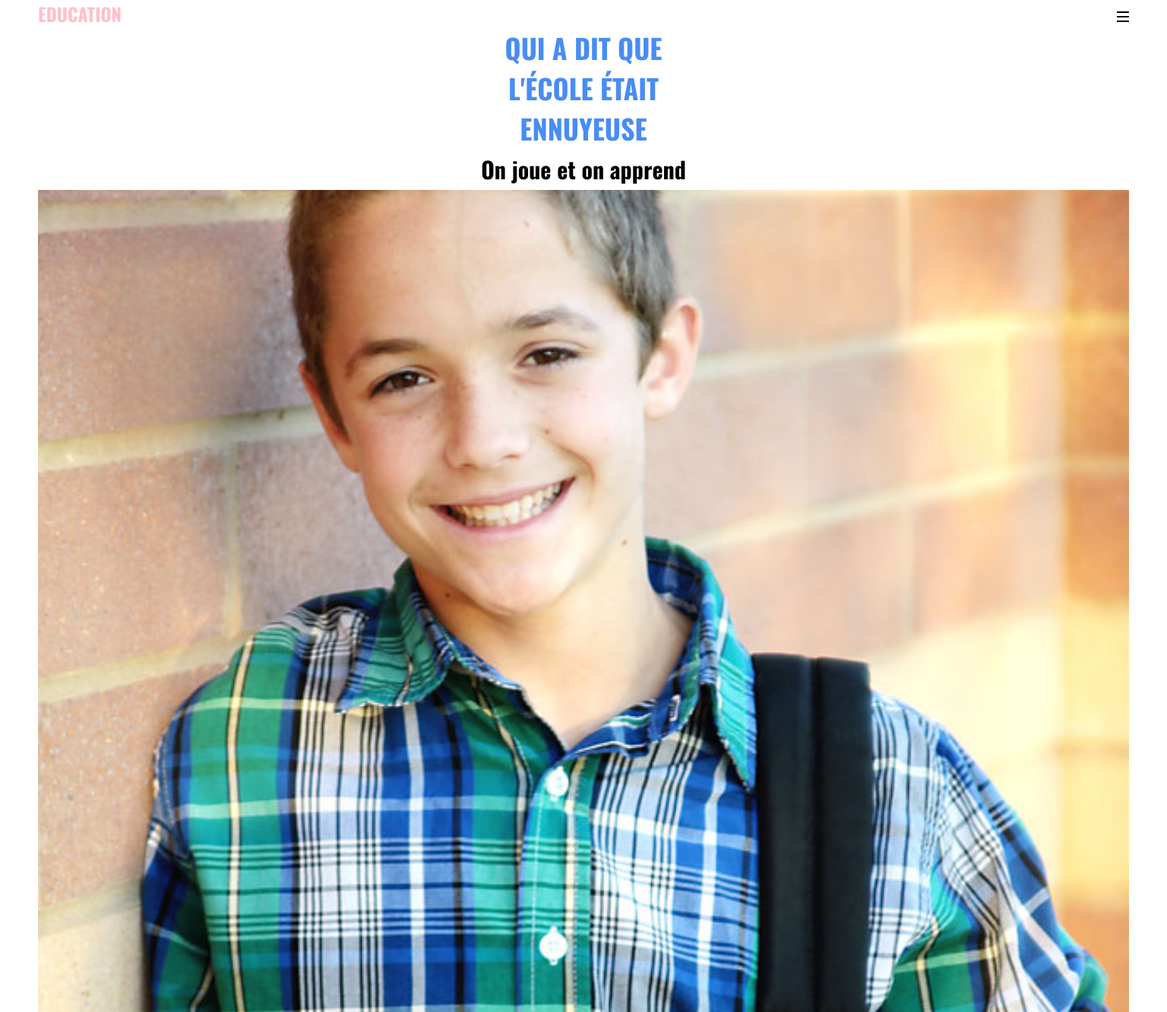
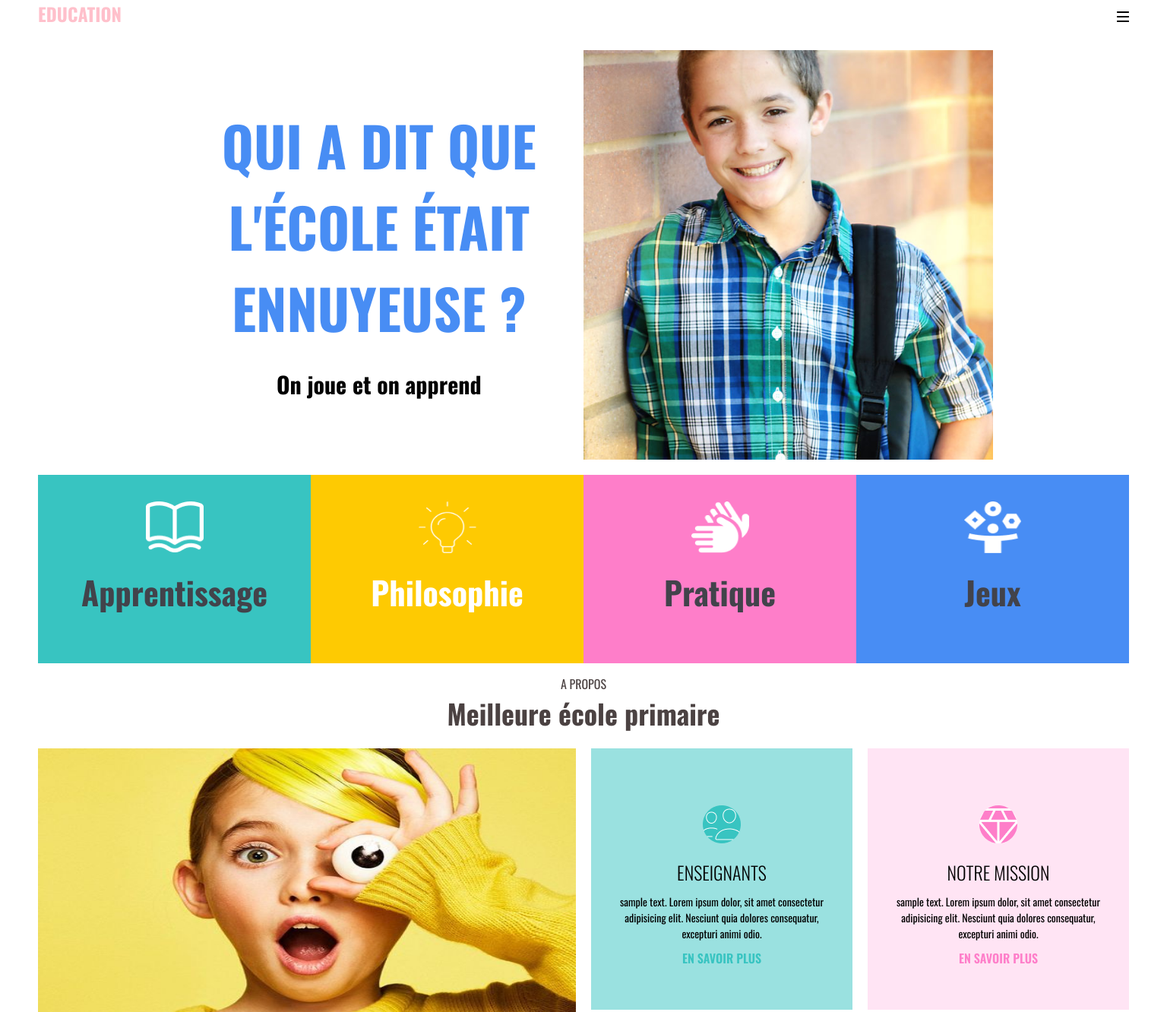
Before and after one commit to HeliasTouati/exercice-education, a plain HTML site: page index.html in a window 1536 px wide. Shown: the top 1332 px of the page at 76% size. Drawn offline with nearby package versions, Linux system fonts and the light colour scheme.

Commit message:
education suite

```diff
--- a/css/styles.css
+++ b/css/styles.css
@@ -1,12 +1,15 @@
 body {
     font-family: "Oswald", serif;
-    font-optical-sizing: auto;
-    font-weight: weight;
-    font-style: normal;
-    margin-inline: 50px;
 }
 
 header {
+    margin-bottom: 30px;
+    padding-inline: 50px;
+
+    div {
+        display: none;
+    }
+
     display: flex;
     justify-content: space-between;
 
@@ -24,20 +27,20 @@ header {
 }
 
 main {
-    display: flex;
-    flex-direction: column;
-    justify-content: center;
-    align-items: center;
     text-align: center;
+
+
+    .hero {
+        div {
+            margin-inline: 50px;
 
             h1 {
                 color: #488df4;
                 font-size: 36px;
                 font-weight: 700;
-        width: 302px;
-        margin-inline: 50px;
                 text-transform: uppercase;
                 text-align: center;
+            }
         }
 
         h2 {
@@ -47,24 +50,21 @@ main {
             margin: 5px;
         }
 
-    img:first-of-type {
+        .kids {
             width: 100%;
             aspect-ratio: 1 / 1;
             object-fit: cover;
-
+        }
     }
 
-    .presentation {
+
+
     article {
-            width: 100vw;
         height: 248px;
-            display: flex;
-            flex-direction: column;
-            justify-content: center;
-            align-items: center;
         text-align: center;
         font-size: 36px;
         font-weight: 700;
+        padding: 15px;
 
         img {
             width: 76px;
@@ -98,7 +98,7 @@ main {
 .propos {
     margin-top: 15px;
     margin-bottom: 15px;
-        color: #42434b;
+    color: #4b4242;
 
     >p,
     h3 {
@@ -116,8 +116,10 @@ main {
     }
 
     >img {
+        width: 100%;
         height: 425px;
         margin-bottom: 15px;
+        aspect-ratio: 1 / 1;
     }
 
     article {
@@ -170,27 +172,17 @@ main {
         }
     }
 
-        .capuche {
+    .capuche,
+    .pastel {
         width: 100%;
-            height: 261px;
-            aspect-ratio: 1 / 1;
+        height: 309px;
+    }
 }
 
-        .pastel {
-            width: 100%;
-            height: 275px;
-            aspect-ratio: 1 / 1;
-        }
-    }
-}
 
 footer {
     font-family: "Kumbh Sans", serif;
     background-color: #333;
-    width: 100vw;
-    margin-left: -50px;
-    margin-right: -50px;
-    height: 94px;
     display: flex;
     justify-content: center;
     align-items: center;
@@ -198,9 +190,158 @@ footer {
     font-size: 12px;
     font-weight: 400;
     gap: 5px;
+
     a {
         text-decoration: none;
         color: white;
     }
+}
+
+/***************navbar open****************/
+/* .open{
+    display: flex;
+    flex-direction: column;
+    background-color: #333;
+    position: fixed;
+    top: 0;
+    left: 0;
+    width: 65%;
+    height: 100%;
+    z-index: 1000;
+    text-align: center;
+    button{
+        border: none;
+        background-color: #333;
+        color: #ffffff;
+        text-align: end;
+        margin-right: 15px;
+        margin-top: 10px;
+    }
+
+    nav{
+        a{
+            color: white;
+            font-family: "Kumbh Sans";
+            font-size: 20px;
+            font-weight: 400;
+        }
+    }
+
+    ul{
+        list-style: none;
+        li{
+            font-family: "Kumbh Sans";
+            margin-bottom: 15px;
+            color: #ffffff;
+        }
+    }
+}
+.overlay{
+    display: flex;
+    position: fixed;
+    width: 100%;
+    height: 100%;
+    background: rgba(0, 0, 0, 0.75);
+    z-index: 999;
+} */
+
+/********Tablette********/
+
+@media (min-width: 768px) {
+
+    .hero {
+        margin-inline: 50px;
+        display: grid;
+        grid-template-columns: 1fr 1fr;
+
+        .one {
+            grid-column: 1 / 2;
+            display: flex;
+            flex-direction: column;
+            justify-content: center;
+            gap: 20px;
+        }
+
+        .two {
+            margin: 0;
+        }
+    }
+
+    .propos {
+        display: grid;
+        grid-template-columns: 1fr 1fr;
+        gap: 20px;
+        margin-bottom: 20px;
+        margin-inline: 50px;
+
+        .row1 {
+            grid-column: 1 / 3;
+            grid-row: 1 / 2;
+        }
+
+        img:first-of-type {
+            grid-column: 1 / 3;
+            grid-row: 2 / 4;
+            height: max-content;
+        }
+    }
+}
+
+@media(min-width:1440px) {
+    .hero {
+        grid-template-columns: repeat(8, 1fr);
+        grid-row-gap: 20px;
+
+        .one {
+            grid-column: 2 / 5;
+            h1{
+                font-size: 72px;
+            }
+        }
+
+        .two {
+            grid-column: 5 / 8;
+        }
+
+
+        article {
+            grid-row: 2;
+        }
+
+        .Apprentissage {
+            grid-column: 1 / 3;
 
         }
+
+        .Philosophie {
+            grid-column: 3 /5;
+        }
+
+        .Pratique {
+            grid-column: 5 / 7;
+        }
+
+        .Jeux {
+            grid-column: 7 / -1;
+        }
+
+
+    }
+
+    .propos{
+        grid-template-columns: repeat(4, 1fr);
+        grid-template-rows: auto repeat(2, 1fr);
+        box-sizing: border-box;
+        .row1{
+            grid-area: 1 / 1 / 2 / -1;
+        }
+
+        >img{
+            margin-bottom: 0;
+        }
+
+        .enseignants, .mission, .capuche, .pastel{
+            height: 100%;
+        }
+    }
+}
--- a/index.html
+++ b/index.html
@@ -9,8 +9,12 @@
     <link rel="stylesheet" href="css/reset.css">
     <link rel="preconnect" href="https://fonts.googleapis.com">
     <link rel="preconnect" href="https://fonts.gstatic.com" crossorigin>
-    <link href="https://fonts.googleapis.com/css2?family=Montserrat:ital,wght@0,100..900;1,100..900&family=Oswald:wght@200..700&family=Roboto:ital,wght@0,100..900;1,100..900&display=swap" rel="stylesheet">
-    <link href="https://fonts.googleapis.com/css2?family=Kumbh+Sans:wght@100..900&family=Montserrat:ital,wght@0,100..900;1,100..900&family=Oswald:wght@200..700&family=Roboto:ital,wght@0,100..900;1,100..900&display=swap" rel="stylesheet">
+    <link
+        href="https://fonts.googleapis.com/css2?family=Montserrat:ital,wght@0,100..900;1,100..900&family=Oswald:wght@200..700&family=Roboto:ital,wght@0,100..900;1,100..900&display=swap"
+        rel="stylesheet">
+    <link
+        href="https://fonts.googleapis.com/css2?family=Kumbh+Sans:wght@100..900&family=Montserrat:ital,wght@0,100..900;1,100..900&family=Oswald:wght@200..700&family=Roboto:ital,wght@0,100..900;1,100..900&display=swap"
+        rel="stylesheet">
 </head>
 
 <body>
@@ -19,13 +23,30 @@
         <button class="menu-toggle" aria-label="toggle navigation">
             <a href="#"><img src="image/icon/Vector.png" alt="bouton burger"></a>
         </button>
+
+        <div class="open">
+            <button class="close" aria-label="close navigation">X</button>
+            <nav>
+                <ul>
+                    <li><a href="#top"> Accueil</a></li>
+                    <li><a href="#propos">A propos</a></li>
+                    <li><a href="#"> Contact</a></li>
+                </ul>
+            </nav>
+        </div>
+        <div class="overlay"></div>
+
     </header>
     <main>
-        <h1>qui a dit que l'école était ennuyeuse</h1>
+        <section class="hero">
+            <div class="one">
+                <h1>qui a dit que l'école était ennuyeuse ?</h1>
                 <h2>On joue et on apprend</h2>
-        <img src="image/489b62460b198bac0e715bfedc44a0c3.jpg"
+            </div>
+            <div class="two">
+                <img class="kids" src="image/489b62460b198bac0e715bfedc44a0c3.jpg"
                     alt="photo d'un enfant adossé a un mur portant son cartable">
-        <section class="presentation">
+            </div>
             <article class="Apprentissage">
                 <img src="image/icon/Book.png" alt="icone livre">
                 <h3> Apprentissage</h3>
@@ -43,10 +64,11 @@
                 <h3>Jeux</h3>
             </article>
         </section>
-
         <section class="propos">
+            <div class="row1">
                 <p>A PROPOS</p>
                 <h2>Meilleure école primaire</h2>
+            </div>
             <img src="image/image 2 enfant pull jaune.jpg" alt="mage d'un enfant s'amusant avec un oeil en plastique">
             <article class="enseignants">
                 <img src="image/icon/Frame 1.png" alt="logo enseignants">
@@ -56,7 +78,7 @@
                 <a href="#"> EN SAVOIR PLUS</a>
             </article>
             <article class="mission">
-                <img src="image/icon/Frame 2.png" alt="logo diamant">
+                <img class="jaune" src="image/icon/Frame 2.png" alt="logo diamant">
                 <h3>NOTRE MISSION</h3>
                 <p>sample text. Lorem ipsum dolor, sit amet consectetur adipisicing elit. Nesciunt quia dolores
                     consequatur, excepturi animi odio.</p>
```
Lines whose indentation alone changed are shown as unchanged.
